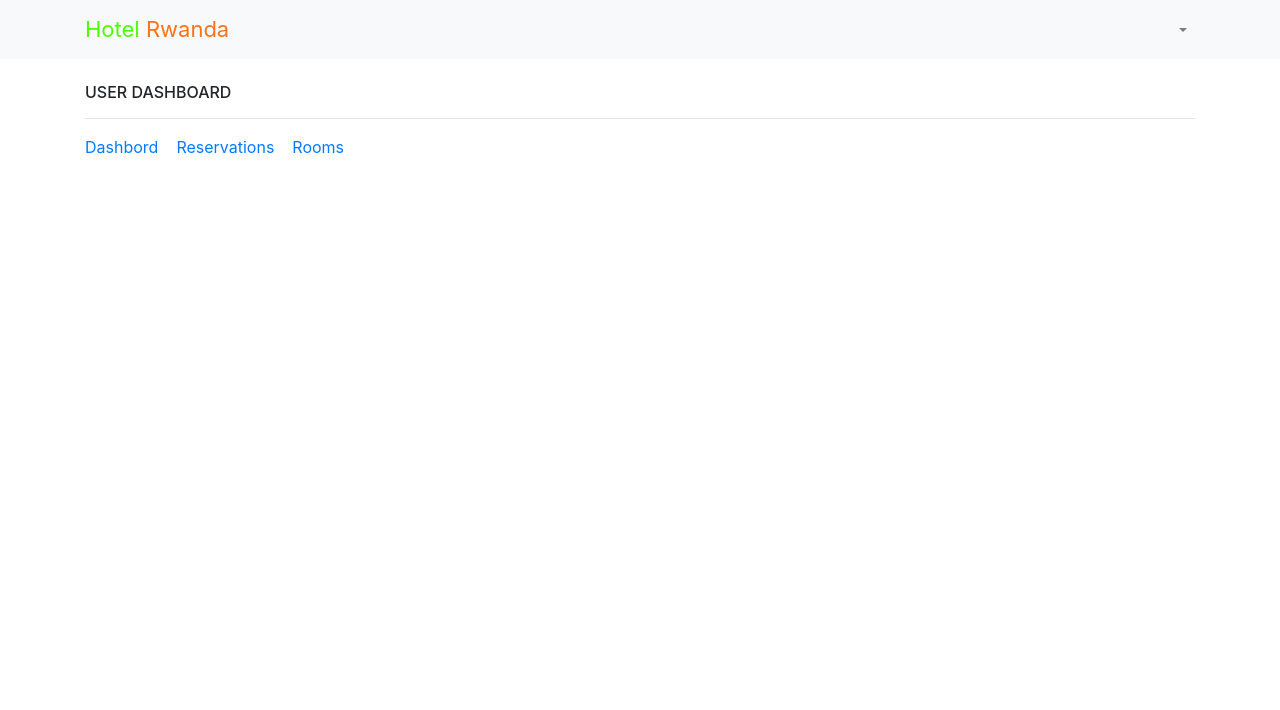
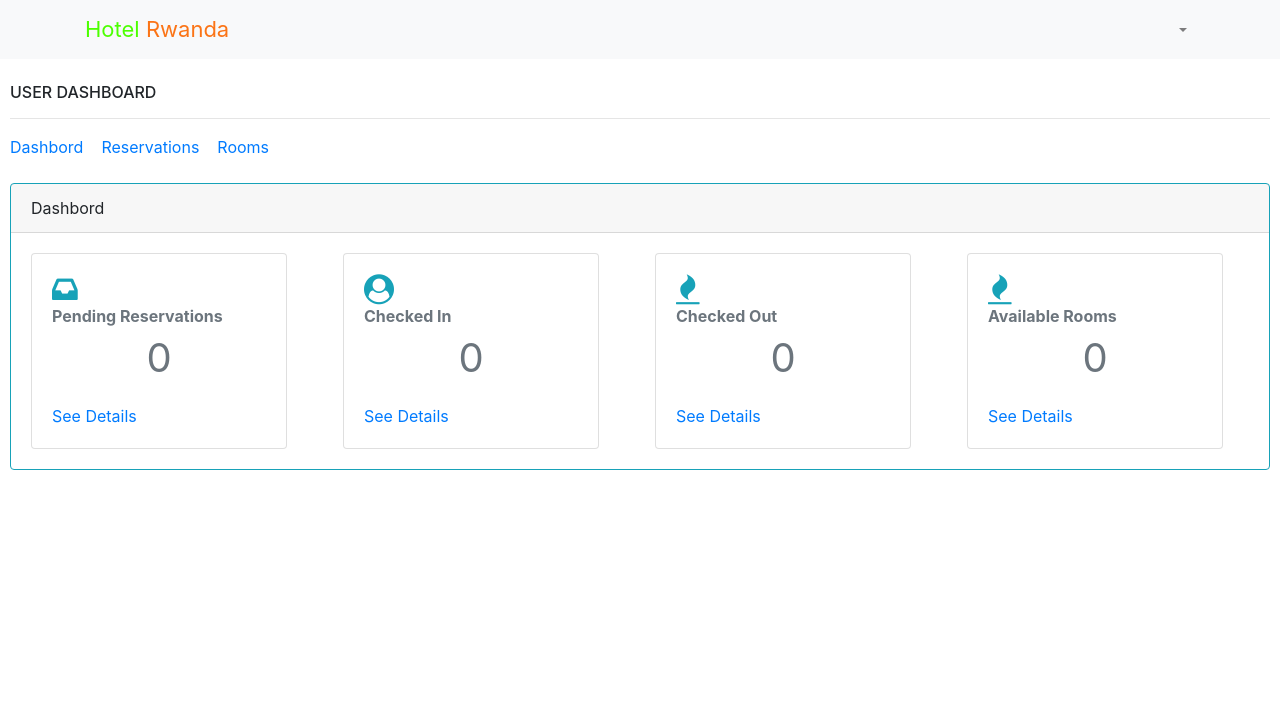
Before and after one commit to wilwagwau/Hotel-Rwanda, a PHP site: page /user/home.php in a window 1280 px wide. Shown: the top 710 px of the page. Run offline with PHP 8.4, Linux system fonts and the light colour scheme; the visitor is signed in with stand-in values (Sample User, id 1); data that the repository does not hold is empty.

Commit message:
This is for user's homepage

```diff
--- a/user/home.php
+++ b/user/home.php
@@ -6,14 +6,16 @@
 		require_once '../includes/validate.php';
 		require_once '../includes/name.php';
 	?>
-	<title>System User</title>
+
+	<title>User</title>
 	<link rel="icon" type="image/png" sizes="32x32" href="../images/favicon-32x32.png">
 </head>
 <body>
 	<div>
 		<?php include '../includes/header.php' ?>
 	</div>
-	<div class="container">
+	<div class="contaioner" style="margin-right: 10px; margin-left: 10px">
+
 		<div class="panel panel-info">
 			<div class="panel-body">
 				<br />
@@ -22,14 +24,92 @@
 			</div>
 		</div>
 
+
+
 		<ul class = "nav nav-pills">
 			<li style="margin-right: 18px;" class = "active"><a href = "home.php">Dashbord</a></li>
 			<li style="margin-right: 18px;"><a href = "reservations.php">Reservations</a></li>
-			<li style="margin-right: 18px;"><a href = "room.php">Rooms</a></li>
+			<li style="margin-right: 18px;"><a href = "rooms.php">Rooms</a></li>
 		</ul>
+		<br />
+		<div class="card border-info">
+			<div class="card-header">Dashbord</div>
+			<div class="card-body text-secondary">
+				<div class="row">
 
+				<!--Pending-->
+				<?php
+					$q_p = $conn->query("SELECT COUNT(*) as total FROM `tbl_transaction` WHERE `status` = 'Pending'") or die(mysqli_error());
+					$f_p = $q_p->fetch_array();
+				?>
+					<div class="col-md-3">
+						<div class="card" style="width: 16rem;">
+							<div class="card-body">
+								<i style="font-size: 30px; " class="fa fa-inbox text-info"></i>
+									<div class="stat-panel-title"><b>Pending Reservations</b></div>
+								<p class="card-text text-center" style="font-size: 40px;"><?php echo $f_p['total']; ?></p>
+								<a href="reservations.php" class="card-link">See Details</a>
+							</div>
+						</div>
+					</div>
+
+					<!--Checked In-->
+					<?php
+						$q_ci = $conn->query("SELECT COUNT(*) as total FROM `tbl_transaction` WHERE `status` = 'Check In'") or die(mysqli_error());
+						$f_ci = $q_ci->fetch_array();
+					?>
+					<div class="col-md-3">
+						<div class="card" style="width: 16rem;">
+							<div class="card-body">
+							<i style="font-size: 30px; " class="fa fa-user-circle text-info"></i>
+									<div class="stat-panel-title"><b>Checked In</b></div>
+								<p class="card-text text-center" style="font-size: 40px;"><?php echo $f_ci['total']; ?></p>
+								<a href="reservations.php" class="card-link">See Details</a>
+							</div>
+						</div>
+					</div>
+
+					<!-- Checked Out-->
+					<?php
+							$q_co = $conn->query("SELECT COUNT(*) as total FROM `tbl_transaction` WHERE `status` = 'Check out'") or die(mysqli_error());
+							$f_co = $q_co->fetch_array();
+					?>
+					<div class="col-md-3">
+						<div class="card" style="width: 16rem;">
+							<div class="card-body">
+							<i style="font-size: 30px; " class="fa fa-fire text-info"></i>
+									<div class="stat-panel-title" ><b>Checked Out</b></div>
+								<p class="card-text text-center" style="font-size: 40px;"><?php echo $f_co['total']; ?></p>
+								<a href="reservations.php" class="card-link">See Details</a>
+							</div>
+						</div>
+					</div>
+
+
+					<!-- Rooms-->
+					<?php
+							$q_co = $conn->query("SELECT COUNT(*) as total FROM `tbl_rooms` WHERE `room_status` = 1 ") or die(mysqli_error());
+							$f_co = $q_co->fetch_array();
+					?>
+					<div class="col-md-3">
+						<div class="card" style="width: 16rem;">
+							<div class="card-body">
+							<i style="font-size: 30px; " class="fa fa-fire text-info"></i>
+									<div class="stat-panel-title" ><b>Available Rooms</b></div>
+								<p class="card-text text-center" style="font-size: 40px;"><?php echo $f_co['total']; ?></p>
+								<a href="rooms.php" class="card-link">See Details</a>
+							</div>
+						</div>
+					</div>
+
+				</div>
+			</div>
+		</div>
 	</div>
+
 	<div>
 		<?php include '../includes/footer.php' ?>
 	</div>
+</body>
+
 </html>
```
